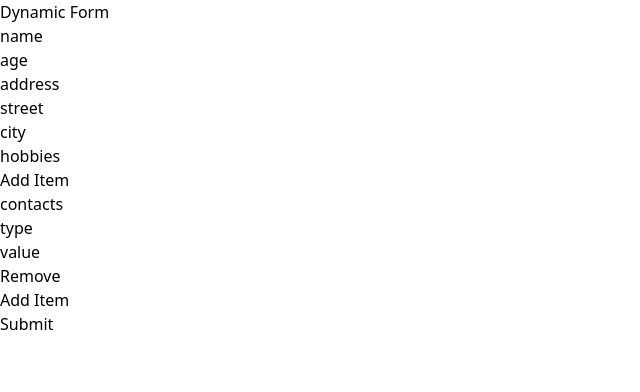
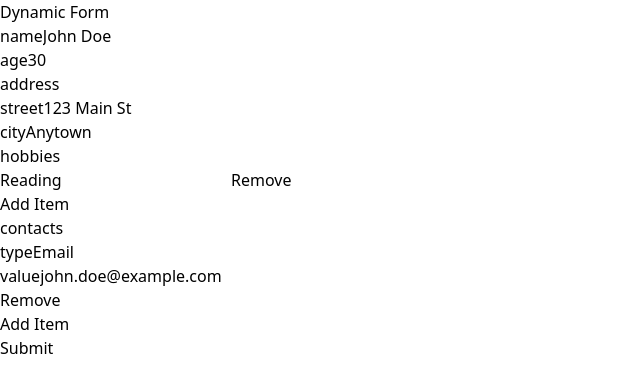
Before and after one commit to skogeo/rhf-zod-dynamic-form, a React (Vite) app: page / in a window 1280 px wide. Shown: the top 392 px of the page, without its empty margins (0-640 px from the left). Built offline with nearby package versions, Linux system fonts and the light colour scheme.

Commit message:
logic updated

```diff
--- a/src/App.tsx
+++ b/src/App.tsx
@@ -1,25 +1,40 @@
+import { z } from 'zod';
 import DynamicForm from './DynamicForm';
 
-const App = () => {
-  const initialData = {
-    name: '',
-    age: '',
+const formSchema = z.object({
+  name: z.string().min(1, "Name is required"),
+  age: z.string().min(1, "Age is required"),
+  address: z.object({
+    street: z.string().min(1, "Street is required"),
+    city: z.string().min(1, "City is required"),
+  }),
+  hobbies: z.array(z.string().min(1, "Hobby is required")),
+  contacts: z.array(z.object({
+    type: z.string().min(1, "Contact type is required"),
+    value: z.string().min(1, "Contact value is required"),
+  })),
+});
+
+const initialData = formSchema.parse({
+  name: 'John Doe',
+  age: '30',
   address: {
-      street: '',
-      city: '',
+    street: '123 Main St',
+    city: 'Anytown',
   },
-    hobbies: [''],
-    contacts: [{ type: '', value: '' }],
-  };
+  hobbies: ['Reading'],
+  contacts: [{ type: 'Email', value: 'john.doe@example.com' }],
+});
 
 const handleSubmit = (data: any) => {
   console.log(data);
   // Handle form submission
 };
 
+const App = () => {
   return (
     <div className="container mx-auto p-4">
-      <DynamicForm initialData={initialData} onSubmit={handleSubmit} />
+      <DynamicForm schema={formSchema} initialData={initialData} onSubmit={handleSubmit} />
     </div>
   );
 };
--- a/src/DynamicForm.tsx
+++ b/src/DynamicForm.tsx
@@ -1,4 +1,4 @@
-import React, { useState } from 'react';
+import React from 'react';
 import { useForm, useFieldArray, Controller } from 'react-hook-form';
 import { zodResolver } from '@hookform/resolvers/zod';
 import * as z from 'zod';
@@ -21,15 +21,14 @@ const createDynamicSchema = (obj: any): z.ZodTypeAny => {
 interface DynamicFormProps {
     initialData: any;
     onSubmit: (data: any) => void;
+    schema: z.ZodTypeAny;
   }
 
-  const DynamicForm: React.FC<DynamicFormProps> = ({ initialData, onSubmit }) => {
-    const [schema] = useState(() => createDynamicSchema(initialData));
-
-    const { control, handleSubmit, formState: { errors } } = useForm({
-      resolver: zodResolver(schema),
-      defaultValues: initialData,
-    });
+  const DynamicForm: React.FC<DynamicFormProps> = ({ initialData, onSubmit, schema }) => {
+    const { handleSubmit, control, formState: { errors } } = useForm({
+        resolver: zodResolver(schema),
+        defaultValues: initialData,
+      });
 
     const renderField = (fieldName: string, fieldValue: any, path = '') => {
       const fullPath = path ? `${path}.${fieldName}` : fieldName;
```
Lines whose indentation alone changed are shown as unchanged.
